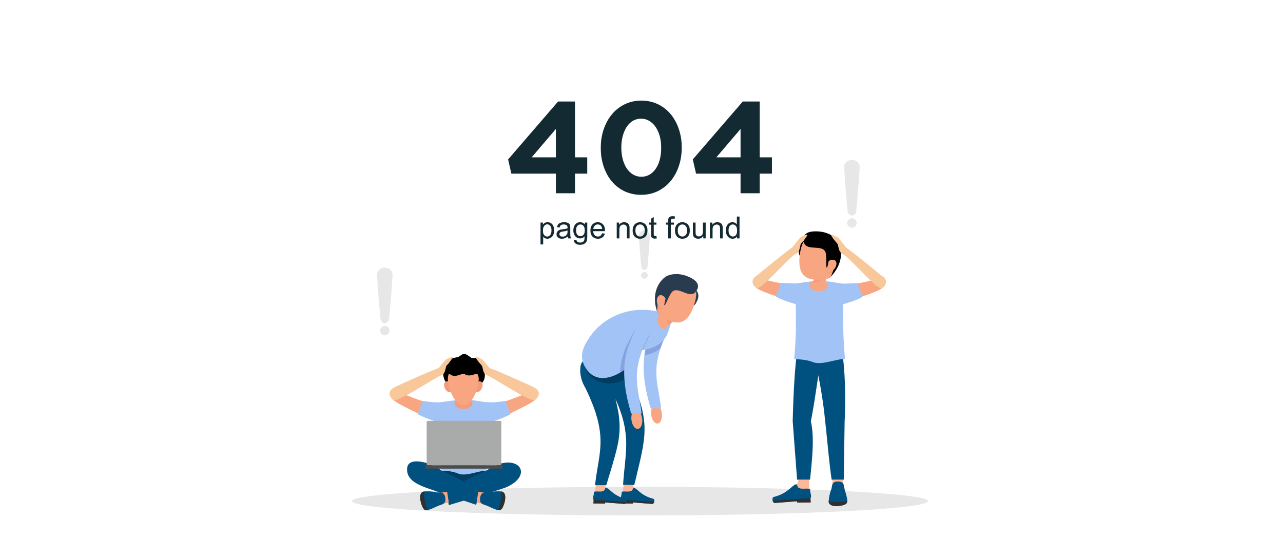
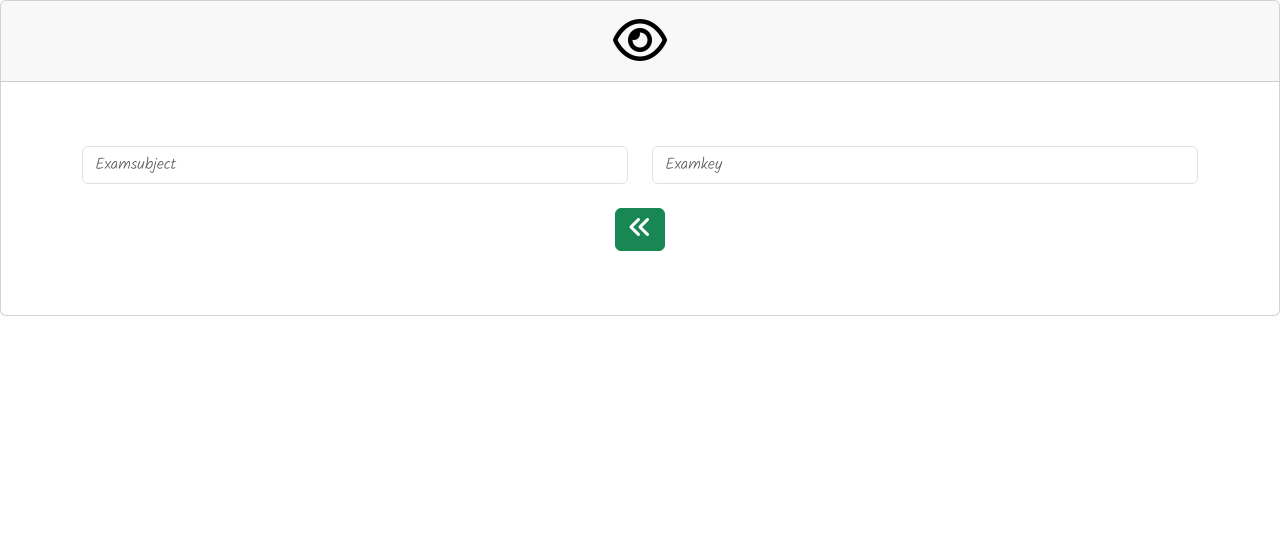
Before and after one commit to sdklick/Exam_client, a React (Vite) app: page /updatequestion/1 in a window 1280 px wide. Shown: the top 554 px of the page. Built offline with nearby package versions, Linux system fonts and the light colour scheme; a web font is replaced by a local one.

Commit message:
add feature show

```diff
--- a/src/App.jsx
+++ b/src/App.jsx
@@ -11,6 +11,7 @@ import Exampage from "./Exampage.jsx";
 import Examresult from "./Examresult.jsx";
 import Admin_private_component from "./Admin_private_component.jsx";
 import Nopage404 from "./Nopage404.jsx";
+import EXDashboarddataView from "./EXDashboarddataView.jsx";
 const App = () => {
   return (
     <>
@@ -20,6 +21,7 @@ const App = () => {
             <Route path="/" element={<Home />} />
             <Route path="/about" element={<About />} />
             <Route path="/setquestion" element={<Setquestion />} />
+            <Route path="/updatequestion/:id" element={<EXDashboarddataView/>} />
             <Route path="/exampage" element={<Exampage />} />
             <Route path="/examresult" element={<Examresult />} />
             <Route path="/contact" element={<Contact />} />
--- /dev/null
+++ b/src/EXDashboarddataView.jsx
@@ -0,0 +1,126 @@
+import React, { useEffect, useState } from "react";
+import { NavLink } from "react-router-dom";
+import { useParams, useNavigate } from "react-router-dom";
+import axios from "axios";
+
+const EXDashboarddataView = () => {
+  const [alldata, setalldata] = useState({});
+  const [qn, setqn] = useState([]);
+  const params = useParams();
+
+  let idno = { dataid: params.id };
+
+  const Updatedashboarddata = async () => {
+    let result = await axios.post(
+      "https://exam-server-4pe7.onrender.com/api/examinerupdatedata",
+      idno
+    );
+    let { examsubject, examkey } = result.data;
+    setalldata({ examsubject, examkey });
+    setqn(result.data.question);
+  };
+
+  return (
+    <>
+      <div class="card text-center">
+        <div class="card-header">
+          <button className="btn" onClick={() => Updatedashboarddata()}>
+            <i
+              class="fa fa-eye"
+              style={{ fontSize: "48px", color: "black" }}
+            ></i>
+          </button>
+        </div>
+        <div class="card-body">
+          <div className="container mt-5 mb-5">
+            <form>
+              <div class="row">
+                <div class="col">
+                  <input
+                    defaultValue={alldata.examsubject || ""}
+                    type="text"
+                    name="Examsubject"
+                    class="form-control"
+                    placeholder="Examsubject"
+                  />
+                </div>
+                <div class="col">
+                  <input
+                    defaultValue={alldata.examkey || ""}
+                    type="text"
+                    name="Examkey"
+                    class="form-control"
+                    placeholder="Examkey"
+                  />
+                </div>
+              </div>
+              {qn.map((value, index) => {
+                return (
+                  <>
+                    <div class="row mt-5">
+                      <div class="col">
+                        <input
+                          defaultValue={value[`_${index + 1}q`] || ""}
+                          type="text"
+                          name={`_${index + 1}q`}
+                          class="form-control"
+                        />
+                      </div>
+                    </div>
+                    <div class="row mt-5">
+                      <div class="col">
+                        <input
+                          defaultValue={value[`op1question${index + 1}`] || ""}
+                          type="text"
+                          name={`op1question${index + 1}`}
+                          class="form-control"
+                        />
+                      </div>
+                      <div class="col">
+                        <input
+                          type="text"
+                          name={`op2question${index + 1}`}
+                          class="form-control"
+                          defaultValue={value[`op2question${index + 1}`] || ""}
+                        />
+                      </div>
+                      <div class="col">
+                        <input
+                          type="text"
+                          name={`op3question${index + 1}`}
+                          class="form-control"
+                          defaultValue={value[`op3question${index + 1}`] || ""}
+                        />
+                      </div>
+                      <div class="col">
+                        <input
+                          type="text"
+                          name={`ansquestion${index + 1}`}
+                          class="form-control"
+                          defaultValue={value[`ansquestion${index + 1}`] || ""}
+                        />
+                      </div>
+                    </div>
+                  </>
+                );
+              })}
+
+              <div class="d-grid gap-2 col-1 mx-auto">
+                <NavLink to="/setquestion">
+                  <button class="btn btn-success mt-4" type="submit">
+                    <i
+                      class="fas fa-angle-double-left"
+                      style={{ fontSize: "24px" }}
+                    ></i>
+                  </button>
+                </NavLink>
+              </div>
+            </form>
+          </div>
+        </div>
+      </div>
+    </>
+  );
+};
+
+export default EXDashboarddataView;
```
Also changed, not shown: src/ExaminerDashboard.jsx (added, +102 -0 lines).
